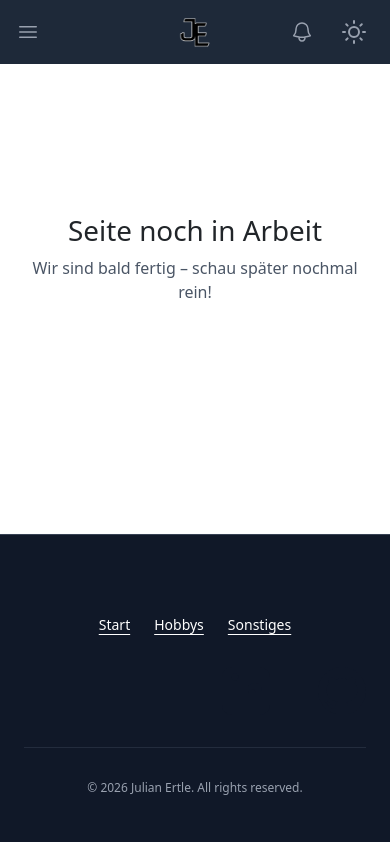
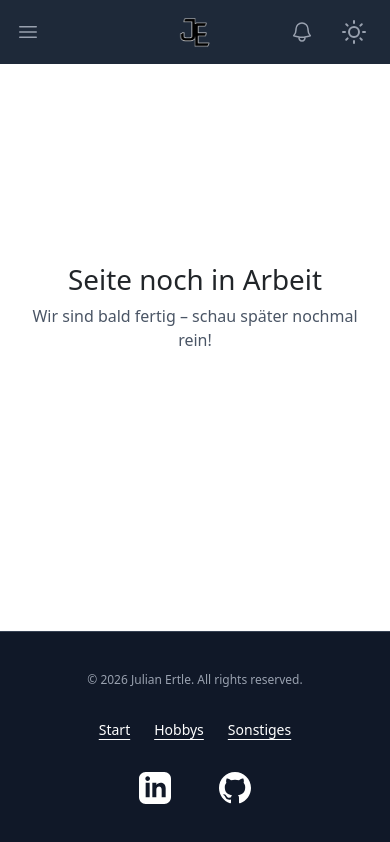
Before and after one commit to julianertle/Website, a React (Vite) app: page /imprint in a window 390 px wide. Built offline with nearby package versions, Linux system fonts and the light colour scheme.

Commit message:
restructuring the footer

```diff
--- a/src/components/Footer.jsx
+++ b/src/components/Footer.jsx
@@ -1,6 +1,5 @@
 import React from "react";
 import { Link } from "react-router-dom";
-import { BsGithub, BsInstagram } from "react-icons/bs";
 import { LinkedInIcon, GitHubIcon } from "../assets/SvgIcons";
 
 const routes = [
@@ -12,68 +11,47 @@ const routes = [
 function Footer() {
   return (
     <footer className="bg-gray-900 text-white border-t border-gray-700 shadow-sm">
-      <div className="max-w-7xl mx-auto px-4 sm:px-6 lg:px-8 py-12">
+      <div className="max-w-7xl mx-auto px-4 sm:px-6 lg:px-8 py-10">
         <div className="grid grid-cols-1 md:grid-cols-3 gap-8 items-center">
-          {/* Logo and technologies */}
-          <div
-            style={{ display: "flex", alignItems: "center", gap: "0.75rem" }}
-          >
-            {/* <img
-              src="/logo192.png"
-              alt="Logo"
-              style={{ height: 40, width: 40 }}
-              className="rounded-full object-cover transition-transform duration-300 hover:scale-110"
-            />
-            <div style={{ display: "flex", alignItems: "center", height: 40 }}>
-              <p style={{ margin: 0, fontSize: 12, lineHeight: "normal" }}>
-                Erstellt mit <span className="font-semibold">React</span>,{" "}
-                <span className="font-semibold">React Router</span> und{" "}
-                <span className="font-semibold">Tailwind CSS</span>
-              </p>
-            </div> */}
+          {/* 1. Copyright - First on both Mobile and Desktop */}
+          <div className="text-center md:text-left text-xs text-gray-400">
+            © {new Date().getFullYear()} Julian Ertle. All rights reserved.
           </div>
 
-          {/* Navigation links */}
+          {/* 2. Navigation links - Centered */}
           <nav className="flex justify-center gap-6">
             {routes.map((route) => (
               <Link
                 key={route.name}
                 to={route.path}
-                className="text-sm font-medium text-white hover:text-gray-300 hover:underline underline-offset-4 transition-all duration-200 ease-in-out"
+                className="text-sm font-medium text-white hover:text-gray-300 hover:underline underline-offset-4 transition-all duration-200"
               >
                 {route.name}
               </Link>
             ))}
           </nav>
 
-          {/* Social icons */}
-          <div className="flex justify-end gap-5">
+          {/* 3. Social icons - Right aligned on desktop */}
+          <div className="flex justify-center md:justify-end gap-5">
             <a
               href="https://github.com/julianertle"
               target="_blank"
               rel="noopener noreferrer"
-              className="text-white hover:text-gray-300 transition-all duration-200 transform hover:scale-125"
-              aria-label="GitHub Profile"
+              className="text-white hover:text-gray-300 transition-transform hover:scale-110"
+              aria-label="LinkedIn"
             >
-              {/* <BsGithub size={28} /> */}
-              <LinkedInIcon className="w-12 h-12 text-gray-900 dark:text-white" />
+              <LinkedInIcon className="w-8 h-8 fill-current" />
             </a>
             <a
               href="https://www.instagram.com/julez_vin?igsh=ZDAwbzZqbGJ5ZXh2"
               target="_blank"
               rel="noopener noreferrer"
-              className="text-white hover:text-gray-300 transition-all duration-200 transform hover:scale-125"
-              aria-label="Instagram Profile"
+              className="text-white hover:text-gray-300 transition-transform hover:scale-110"
+              aria-label="GitHub"
             >
-              {/* <BsInstagram size={28} /> */}
-              <GitHubIcon className="w-12 h-12 text-gray-900 dark:text-white" />
+              <GitHubIcon className="w-8 h-8 fill-current" />
             </a>
           </div>
-        </div>
-
-        {/* Copyright */}
-        <div className="mt-8 pt-8 text-center text-xs text-gray-400 border-t border-gray-700/50">
-          © {new Date().getFullYear()} Julian Ertle. All rights reserved.
         </div>
       </div>
     </footer>
```
